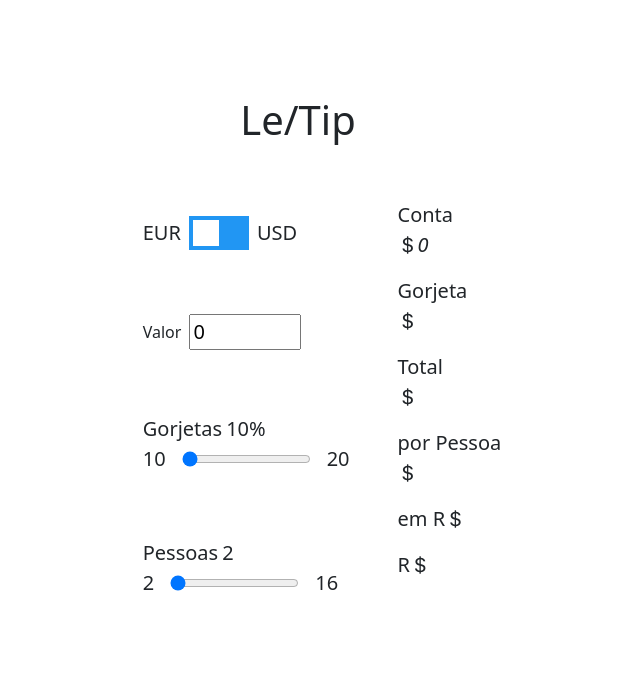
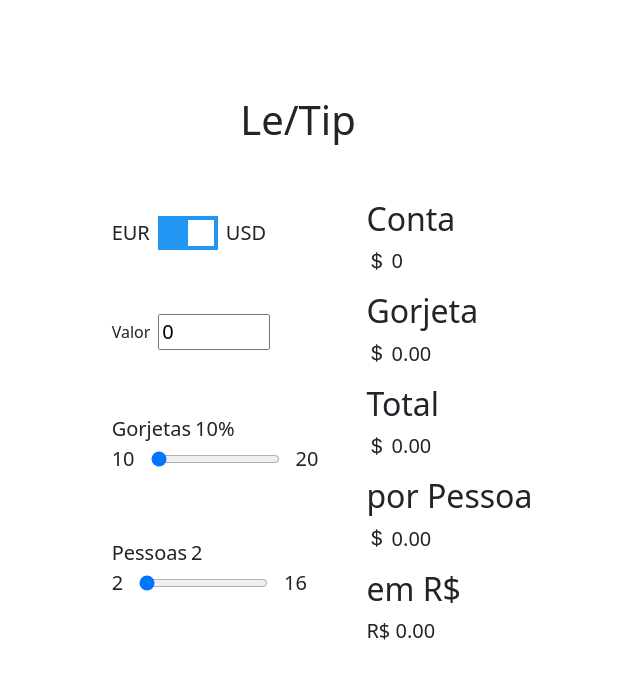
Before and after one commit to IngridCavalcantiGti/api-tipcalculator, a Vue app: page / in a window 1280 px wide. Shown: the top 678 px of the page, without its empty margins (342-982 px from the left). Built offline with nearby package versions, Linux system fonts and the light colour scheme; no server answers.

Commit message:
consome APi e ajusta checkbox

```diff
--- a/package.json
+++ b/package.json
@@ -8,6 +8,7 @@
     "lint": "vue-cli-service lint"
   },
   "dependencies": {
+    "axios": "^0.27.2",
     "bootstrap": "^5.2.0",
     "bootstrap-icons": "^1.9.1",
     "core-js": "^3.6.5",
--- a/src/components/Input.vue
+++ b/src/components/Input.vue
@@ -7,6 +7,7 @@
         type="number"
         @input="updateInput($event.target.value)"
         :value="modelValue"
+        min="0"
       />
     </div>
   </label>
--- a/src/components/Panel.vue
+++ b/src/components/Panel.vue
@@ -1,25 +1,32 @@
 <template>
-  <div class="flex-column d-sm-flex">
-    <span class="mb-3">
-      Conta
-      <i :class="`bi bi-currency-${icon}`" class="d-block"> {{ account }}</i>
-    </span>
-    <span class="mb-3">
-      Gorjeta
-      <i :class="`bi bi-currency-${icon}`" class="d-block"> {{ tip }}</i>
-    </span>
-    <span class="mb-3">
-      Total
-      <i :class="`bi bi-currency-${icon}`" class="d-block"> {{ total }}</i>
-    </span>
-    <span class="mb-3">
-      por Pessoa
-      <i :class="`bi bi-currency-${icon}`" class="d-block">{{ perPerson }}</i>
-    </span>
-    <span class="mb-3"> em R<i :class="`bi bi-currency-${icon}`"></i> </span>
-    <span class="mb-3"
-      >R<i :class="`bi bi-currency-${icon}`">{{ coin }}</i>
-    </span>
+  <div class="flex-column d-sm-flex gap-3">
+    <div>
+      <h2>Conta</h2>
+      <i :class="`bi bi-currency-${icon}`" />
+      {{ account }}
+    </div>
+    <div>
+      <h2>Gorjeta</h2>
+      <i :class="`bi bi-currency-${icon}`" />
+      {{ tip }}
+    </div>
+    <div>
+      <h2>Total</h2>
+      <i :class="`bi bi-currency-${icon}`" />
+      {{ total }}
+    </div>
+    <div>
+      <h2>por Pessoa</h2>
+      <i :class="`bi bi-currency-${icon}`" />
+      {{ perPerson }}
+    </div>
+    <div>
+      <h2>em R$</h2>
+      <span>
+        R$
+        {{ coin }}
+      </span>
+    </div>
   </div>
 </template>
 <script>
@@ -34,16 +41,16 @@ export default {
       type: Number,
     },
     tip: {
-      type: Number,
+      type: String,
     },
     total: {
-      type: Number,
+      type: String,
     },
     perPerson: {
-      type: Number,
+      type: String,
     },
     coin: {
-      type: Number,
+      type: String,
     },
   },
 };
--- a/src/components/Switch.vue
+++ b/src/components/Switch.vue
@@ -2,19 +2,31 @@
   <div class="d-flex align-items-center">
     <span class="form-check-label me-2">EUR</span>
     <label class="switch">
-      <input type="checkbox" @change="updateChange" />
+      <input type="checkbox" v-model="value" />
       <span class="slider"></span>
     </label>
     <span class="form-check-label ms-2">USD</span>
   </div>
 </template>
 <script>
+import { computed } from "vue";
 export default {
+  props: {
+    modelValue: {
+      type: Boolean,
+    },
+  },
   setup(props, { emit }) {
-    const updateChange = (event) => {
-      emit("updateChange", event.target.value);
-    };
-    return { updateChange };
+    const value = computed({
+      get() {
+        return props.modelValue;
+      },
+      set(inputValue) {
+        emit("update:modelValue", inputValue);
+      },
+    });
+
+    return { value };
   },
 };
 </script>
--- a/src/views/Home.vue
+++ b/src/views/Home.vue
@@ -8,7 +8,11 @@
         class="tip-form d-sm-flex flex-column gap-3"
         :class="showPanel ? 'd-none' : 'd-flex'"
       >
-        <Switch class="mt-3" v-model="currency"></Switch>
+        <Switch
+          class="mt-3"
+          v-model="checked"
+          @update:modelValue="updateCalculation"
+        ></Switch>
         <Input
           class="mt-5"
           label="Valor"
@@ -42,6 +46,7 @@
         :total="total"
         :perPerson="perPerson"
         :coin="coin"
+        :icon="icon"
       ></Panel>
     </div>
     <div class="d-flex justify-content-end">
@@ -60,32 +65,55 @@ import Range from "../components/Range.vue";
 import Switch from "../components/Switch.vue";
 import Panel from "../components/Panel.vue";
 import Button from "../components/Button.vue";
-import { ref } from "vue";
+import { ref, computed } from "vue";
+import axios from "axios";
+axios.defaults.baseURL = "https://economia.awesomeapi.com.br";
 
 export default {
   components: { Input, Range, Switch, Panel, Button },
   setup() {
     const showPanel = ref(false);
 
-    const togglePanel = () => {
+    function togglePanel() {
       showPanel.value = !showPanel.value;
-    };
+    }
 
-    const currency = ref("USD");
+    const checked = ref(true);
+    const currency = computed(() => {
+      return checked.value ? "USD" : "EUR";
+    });
+
+    const quotation = ref(0);
     const account = ref(0);
     const tip = ref(10);
     const people = ref(2);
-    const calculatedTip = ref();
-    const total = ref();
-    const perPerson = ref();
-    const coin = ref();
+    const calculatedTip = ref("0.00");
+    const total = ref("0.00");
+    const perPerson = ref("0.00");
+    const coin = ref("0.00");
+    const icon = computed(() => {
+      return checked.value ? "dollar" : "euro";
+    });
 
-    const calculate = () => {
+    async function getQuote() {
+      const { data } = await axios.get(`/${currency.value}-BRL`);
+      quotation.value = data[0].ask;
+    }
+
+    getQuote();
+
+    function calculate() {
       const newTip = account.value * (tip.value / 100);
       calculatedTip.value = newTip.toFixed(2);
       total.value = (account.value + newTip).toFixed(2);
       perPerson.value = (total.value / people.value).toFixed(2);
-    };
+      coin.value = (perPerson.value * quotation.value).toFixed(2);
+    }
+
+    async function updateCalculation() {
+      await getQuote();
+      calculate();
+    }
 
     return {
       togglePanel,
@@ -99,6 +127,10 @@ export default {
       total,
       perPerson,
       coin,
+      icon,
+      checked,
+      updateCalculation,
+      quotation,
     };
   },
 };
```
Also changed, not shown: 1 other file (tests, documents, lock files or other folders).
